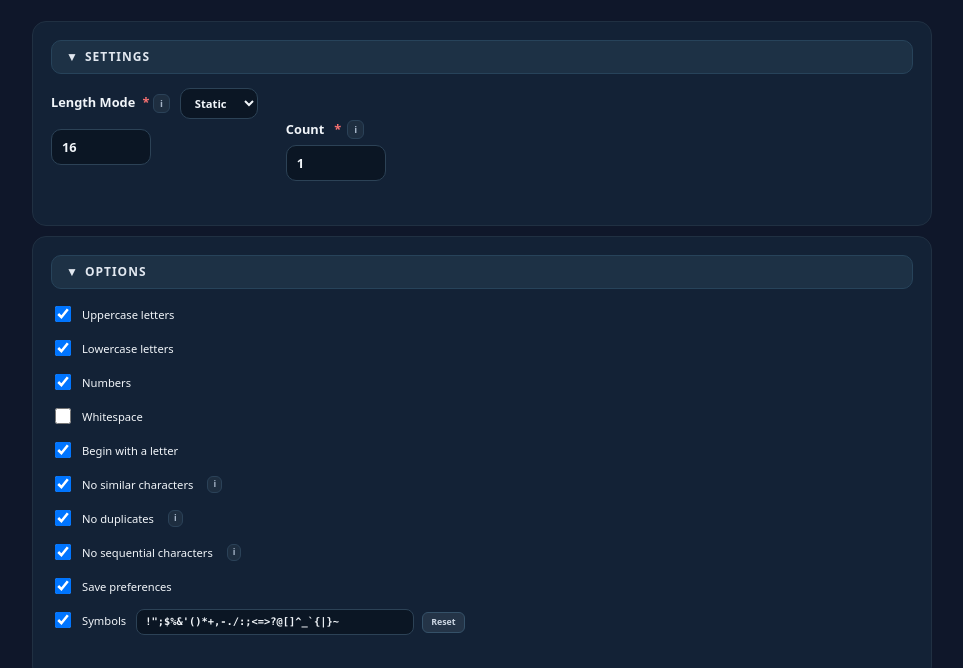
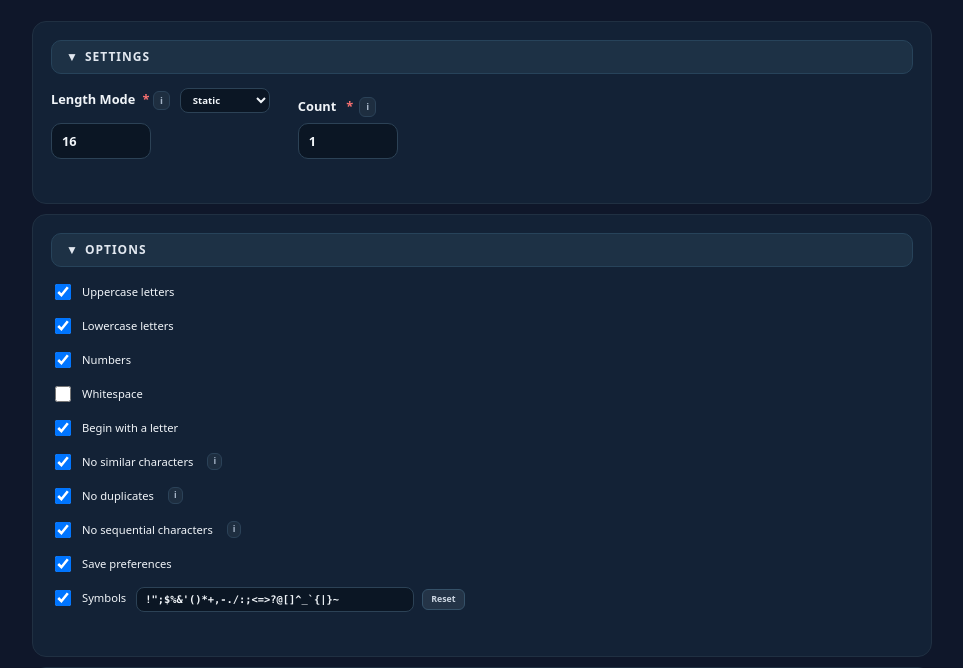
Before and after one commit to keteague/PassGen, a plain HTML site: page index.html in a window 1280 px wide. Shown: the part 88-756 px from the top of the page, without its empty margins (158-1121 px from the left). Drawn offline with Linux system fonts and the light colour scheme.

Commit message:
ui: adjust count field position, shrink length mode select, fine-tune password checkbox alignment

```diff
--- a/index.html
+++ b/index.html
@@ -106,7 +106,7 @@
 			.field{display:flex;flex-direction:column;gap:6px;max-width:300px;}
 			.field label{font-size:.8rem;font-weight:600;display:flex;flex-direction:column;gap:6px;}
 			.field input{background:#0b1624;border:1px solid #2c4256;color:#f1f5f9;padding:8px 10px;font:600 .8rem/1 system-ui;border-radius:10px;outline:none;}
-			.len-mode-select{background:#0b1624;border:1px solid #2c4256;color:#f1f5f9;padding:6px 10px;font:600 .7rem/1 system-ui;border-radius:10px;}
+			.len-mode-select{background:#0b1624;border:1px solid #2c4256;color:#f1f5f9;padding:4px 8px;font:600 .6rem/1 system-ui;border-radius:8px;min-width:90px;}
 			.len-narrow{width:78px;padding:8px 8px;font-variant-numeric:tabular-nums;}
 			.len-4{width:60px;}
 			.field input:focus{border-color:#2563eb;box-shadow:0 0 0 3px #2563eb40;}
@@ -126,7 +126,7 @@
 			.pw-list li{counter-increment:pw;background:#0b1624;border:1px solid #203042;padding:10px 14px 10px 14px;border-radius:11px;font:600 .8rem/1.15 ui-monospace,Consolas,monospace;display:flex;align-items:center;position:relative;gap:12px;}
 			.pw-list li::before{content:counter(pw) '.';color:#94a3b8;font-weight:500;margin-right:10px;}
 			.copy-icon{position:absolute;left:-46px;top:50%;transform:translateY(-50%);background:#1e2e40;border:1px solid #2b4258;color:#cbd5e1;font:600 .55rem/1 system-ui;padding:5px 7px;border-radius:6px;cursor:pointer;display:inline-flex;align-items:center;justify-content:center;}
-			.pw-select{position:absolute;left:-26px;top:50%;transform:translateY(-50%);width:18px;height:18px;cursor:pointer;}
+			.pw-select{position:absolute;left:-24px;top:50%;transform:translateY(-52%);width:18px;height:18px;cursor:pointer;}
 			.copy-icon:hover{background:#25405c;color:#fff;}
 			.ch-sym{color:#f87171;}
 			.ch-digit{color:#facc15;}
@@ -141,7 +141,7 @@
 			.mini-btn{background:#243447;border:1px solid #355168;color:#cbd5e1;font:600 .55rem/1 system-ui;padding:5px 8px;border-radius:6px;cursor:pointer;}
 			.mini-btn:hover{background:#2e4258;}
 			.settings-row{display:flex;gap:28px;flex-wrap:wrap;}
-			.count-field{margin-top:32px;}
+			.count-field{margin-top:4px;}
 			.collapse-btn{background:none;border:none;color:#e2e8f0;font:600 .75rem/1 system-ui;letter-spacing:1px;cursor:pointer;display:inline-flex;align-items:center;gap:6px;padding:0;}
 			.collapse-btn[aria-expanded='true']::before{content:'▼';font-size:.75rem;}
 			.collapse-btn[aria-expanded='false']::before{content:'►';font-size:.75rem;}
```
